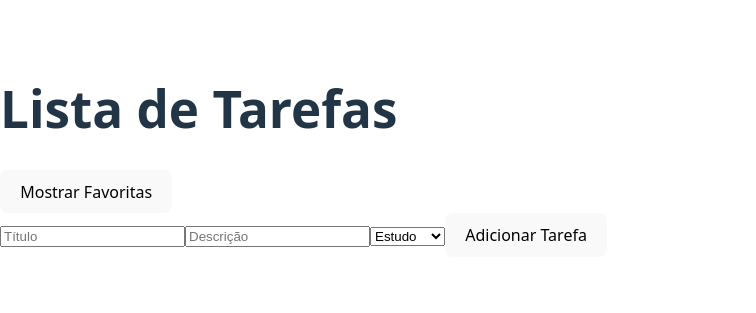
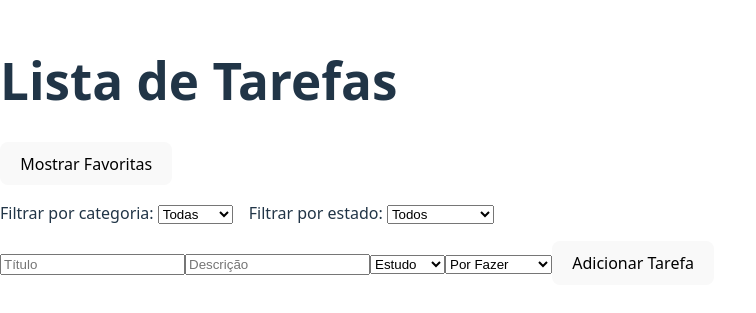
Before and after one commit to joaoGIT1-pixell/tarefa-react, a React (Vite) app: page / in a window 1280 px wide. Shown: the part 249-562 px from the top of the page, without its empty margins (0-756 px from the left). Built offline with nearby package versions, Linux system fonts and the light colour scheme.

Commit message:
Atualizado AddTaskForm com campo de estado

```diff
--- a/src/App.jsx
+++ b/src/App.jsx
@@ -5,6 +5,8 @@ import AddTaskForm from './components/AddTaskForm';
 function App() {
   const [tarefas, setTarefas] = useState([]);
   const [mostrarFavoritas, setMostrarFavoritas] = useState(false);
+  const [filtroCategoria, setFiltroCategoria] = useState("Todas");
+  const [filtroEstado, setFiltroEstado] = useState("Todos");
 
   function adicionarTarefa(tarefa) {
     setTarefas([...tarefas, tarefa]);
@@ -29,9 +31,13 @@ function App() {
     setTarefas(tarefasAtualizadas);
   }
 
-  const tarefasExibidas = mostrarFavoritas
-    ? tarefas.filter((t) => t.favorita)
-    : tarefas;
+
+  const tarefasFiltradas = tarefas.filter((t) => {
+    const passaFavorita = mostrarFavoritas ? t.favorita : true;
+    const passaCategoria = filtroCategoria === "Todas" || t.categoria === filtroCategoria;
+    const passaEstado = filtroEstado === "Todos" || t.estado === filtroEstado;
+    return passaFavorita && passaCategoria && passaEstado;
+  });
 
   return (
     <div>
@@ -41,9 +47,27 @@ function App() {
         {mostrarFavoritas ? "Mostrar Todas" : "Mostrar Favoritas"}
       </button>
 
+      <div style={{ margin: '1rem 0' }}>
+        <label>Filtrar por categoria: </label>
+        <select value={filtroCategoria} onChange={(e) => setFiltroCategoria(e.target.value)}>
+          <option value="Todas">Todas</option>
+          <option value="Estudo">Estudo</option>
+          <option value="Trabalho">Trabalho</option>
+          <option value="Pessoal">Pessoal</option>
+        </select>
+
+        <label style={{ marginLeft: '1rem' }}>Filtrar por estado: </label>
+        <select value={filtroEstado} onChange={(e) => setFiltroEstado(e.target.value)}>
+          <option value="Todos">Todos</option>
+          <option value="Por Fazer">Por Fazer</option>
+          <option value="Em Progresso">Em Progresso</option>
+          <option value="Concluído">Concluído</option>
+        </select>
+      </div>
+
       <AddTaskForm onAdd={adicionarTarefa} />
       <TaskList
-        tarefas={tarefasExibidas}
+        tarefas={tarefasFiltradas}
         onEdit={editarTarefa}
         onRemove={removerTarefa}
         onToggleFavorita={alternarFavorita}
--- a/src/components/AddTaskForm.jsx
+++ b/src/components/AddTaskForm.jsx
@@ -4,6 +4,7 @@ function AddTaskForm({ onAdd }) {
   const [titulo, setTitulo] = useState("");
   const [descricao, setDescricao] = useState("");
   const [categoria, setCategoria] = useState("Estudo");
+  const [estado, setEstado] = useState("Por Fazer");
 
   function handleSubmit(e) {
     e.preventDefault();
@@ -14,15 +15,17 @@ function AddTaskForm({ onAdd }) {
       descricao,
       categoria,
       prioridade: "Normal",
-      estado: "Por Fazer",
+      estado,
       favorita: false
     };
 
     onAdd(novaTarefa);
 
+
     setTitulo("");
     setDescricao("");
     setCategoria("Estudo");
+    setEstado("Por Fazer");
   }
 
   return (
@@ -49,6 +52,16 @@ function AddTaskForm({ onAdd }) {
         <option value="Trabalho">Trabalho</option>
         <option value="Pessoal">Pessoal</option>
       </select>
+
+      <select
+        value={estado}
+        onChange={(e) => setEstado(e.target.value)}
+      >
+        <option value="Por Fazer">Por Fazer</option>
+        <option value="Em Progresso">Em Progresso</option>
+        <option value="Concluído">Concluído</option>
+      </select>
+
       <button type="submit">Adicionar Tarefa</button>
     </form>
   );
```
